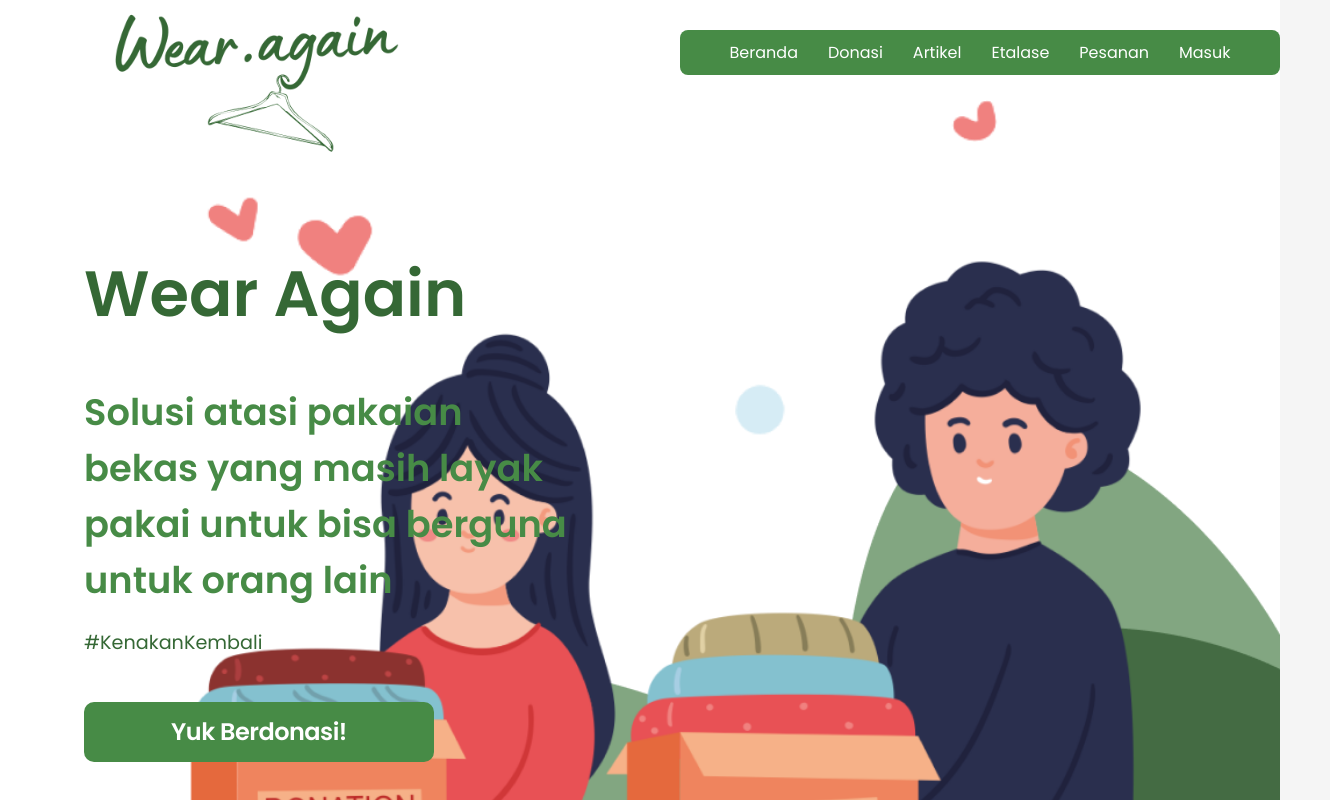
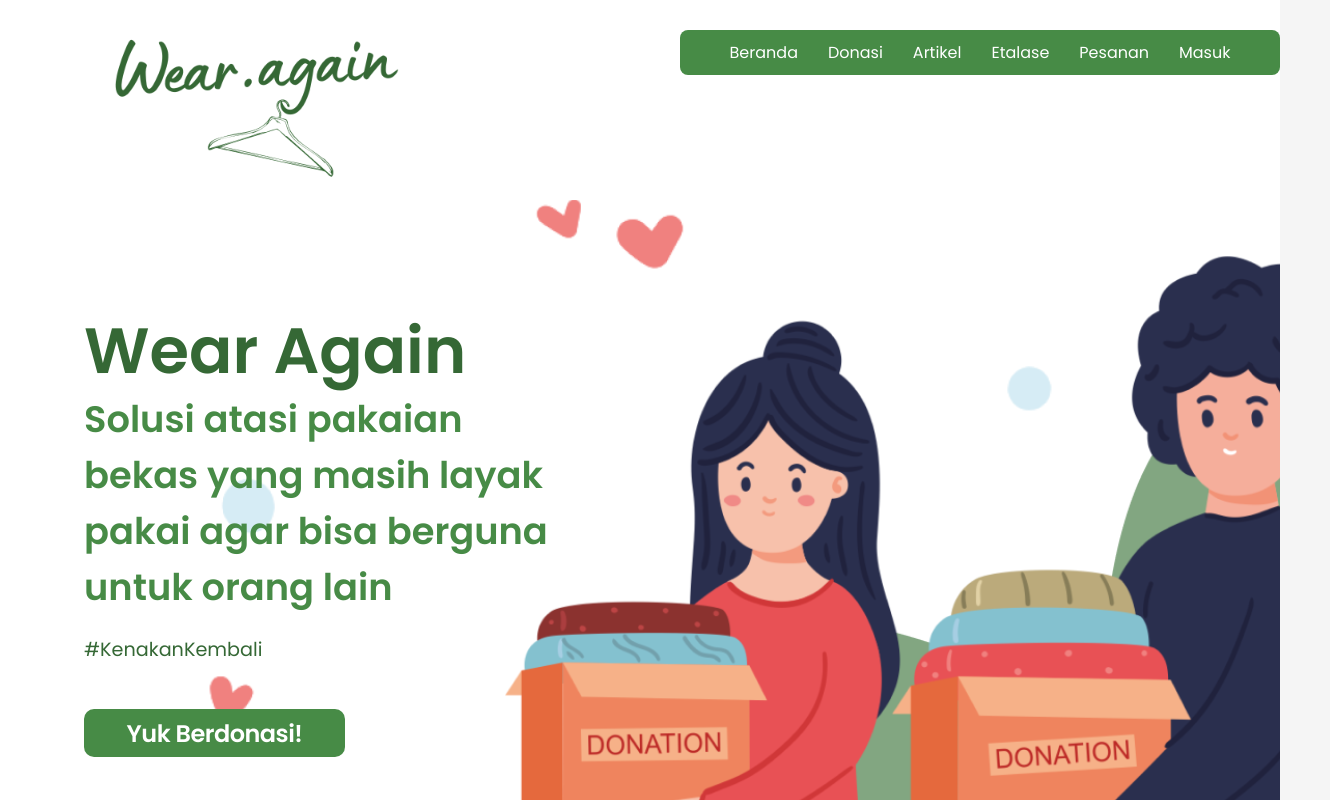
Before and after one commit to muhammadfakhrirosadi/wear-again, a React (Vite) app: page / in a window 1280 px wide. Shown: the top 800 px of the page, 1330 px wide, since content can reach past the window. Built offline with nearby package versions, Linux system fonts and the light colour scheme.

Commit message:
Memperbaiki Style Hero, Etalase Dan Form Donasi

```diff
--- a/src/page/Home.jsx
+++ b/src/page/Home.jsx
@@ -22,7 +22,7 @@ function Home() {
         <div className="headerContainer">
           <h1> Wear Again </h1>
           <h3> Solusi atasi pakaian bekas yang masih layak pakai
-            untuk bisa berguna untuk orang lain</h3>
+            agar bisa berguna untuk orang lain</h3>
           <p>#KenakanKembali</p>
           <Link to='/sign'>
             <button> Yuk Berdonasi! </button>
--- a/src/styles/Etalase.css
+++ b/src/styles/Etalase.css
@@ -1,8 +1,8 @@
 .etalase {
     background-color: white;
     background-size: cover;
-    background-position: right;
-    height: 140vh;
+    background-position: left -155px;
+    height: 100vh;
     display: flex;
     justify-content: left;
     align-items: center;
@@ -13,7 +13,7 @@
 .header {
     padding:20px;
     margin-top: 10%;
-    margin-bottom: 25%;
+    margin-bottom: 13%;
     margin-left: 5%;
     margin-right: auto;
     background-color: none;
@@ -78,7 +78,7 @@
     cursor: pointer;
     transition: background-color 0.3s;
     margin-right: 100%;
-    margin-top: 5%;
+    margin-top: 1%;
     -webkit-border-radius: 10px;
     -moz-border-radius: 10px;
     -ms-border-radius: 10px;
--- a/src/styles/FormDonasi.css
+++ b/src/styles/FormDonasi.css
@@ -143,10 +143,14 @@ body {
 
 .item-table input[type="text"] {
     width: 100%;
-    padding: 8px;
+    padding: 2px;
     border: 1px solid #ccc;
-    border-radius: 4px;
+    border-radius: 2px;
     box-sizing: border-box;
+    -webkit-border-radius: 2px;
+    -moz-border-radius: 2px;
+    -ms-border-radius: 2px;
+    -o-border-radius: 2px;
 }
 
 .item-table input[type="file"] {
--- a/src/styles/Home.css
+++ b/src/styles/Home.css
@@ -1,8 +1,8 @@
 .home {
   background-color: white;
     background-size: cover;
-    background-position: right;
-    height: 140vh;
+    background-position: left top -88px;
+    height: 125vh;
     display: flex;
     justify-content: left;
     align-items: center;
@@ -13,7 +13,7 @@
 .headerContainer {
     padding:20px;
     margin-top: 10%;
-    margin-bottom: 50%;
+    margin-bottom: 33%;
     margin-left: 5%;
     margin-right: auto;
     background-color: none;
@@ -28,13 +28,14 @@
     text-align: left;
     color: #356835;
     font-size: 4rem;
-    margin-top: 250px;
+    margin-top: 5px;
 }
 
 .headerContainer h3 {
     color: #478b46;
     text-align: left;
     font-size: 2.3rem;
+    margin-top: -50px;
     margin-bottom: 20px;
     max-width: 500px;
 }
@@ -50,12 +51,11 @@
   background-color: #478b46;
   color: white;
   border: none;
-  padding: 10px 60px;
-  width: 350px;
-  height: 60px;
+  padding: 5px 0px;
+  width: 261px;
+  height: 48px;
   flex-shrink: 0;
-
-  border-radius: 30px;
+  border-radius: 10px;
   cursor: pointer;
   transition: background-color 0.3s;
   margin-right: 100%;
@@ -65,7 +65,6 @@
   -ms-border-radius: 10px;
   -o-border-radius: 10px;
   margin-bottom: 50px;
-
   font-family: Poppins;
   font-size: 24px;
   font-style: normal;
@@ -82,7 +81,7 @@
 
 .secondSection {
   background-color: white;
-  padding: 70px 20px;
+  padding: 100px 100px;
   text-align: center;
   background-image: url('../assets/Partikel_2.png');
   background-size: 100%;
--- a/src/styles/Navbar.css
+++ b/src/styles/Navbar.css
@@ -1,6 +1,6 @@
 .navbar {
     width: 100%;
-    height: 100px;
+    height: 200px;
     background-color: white;
     display: flex;
     flex-direction: row;
@@ -9,7 +9,7 @@
 
 .navbar .leftSide {
     flex: 65%;
-    height: 150px;
+    height: 200px;
     display: flex;
     align-items: center;
     padding-left: 55px;
```
